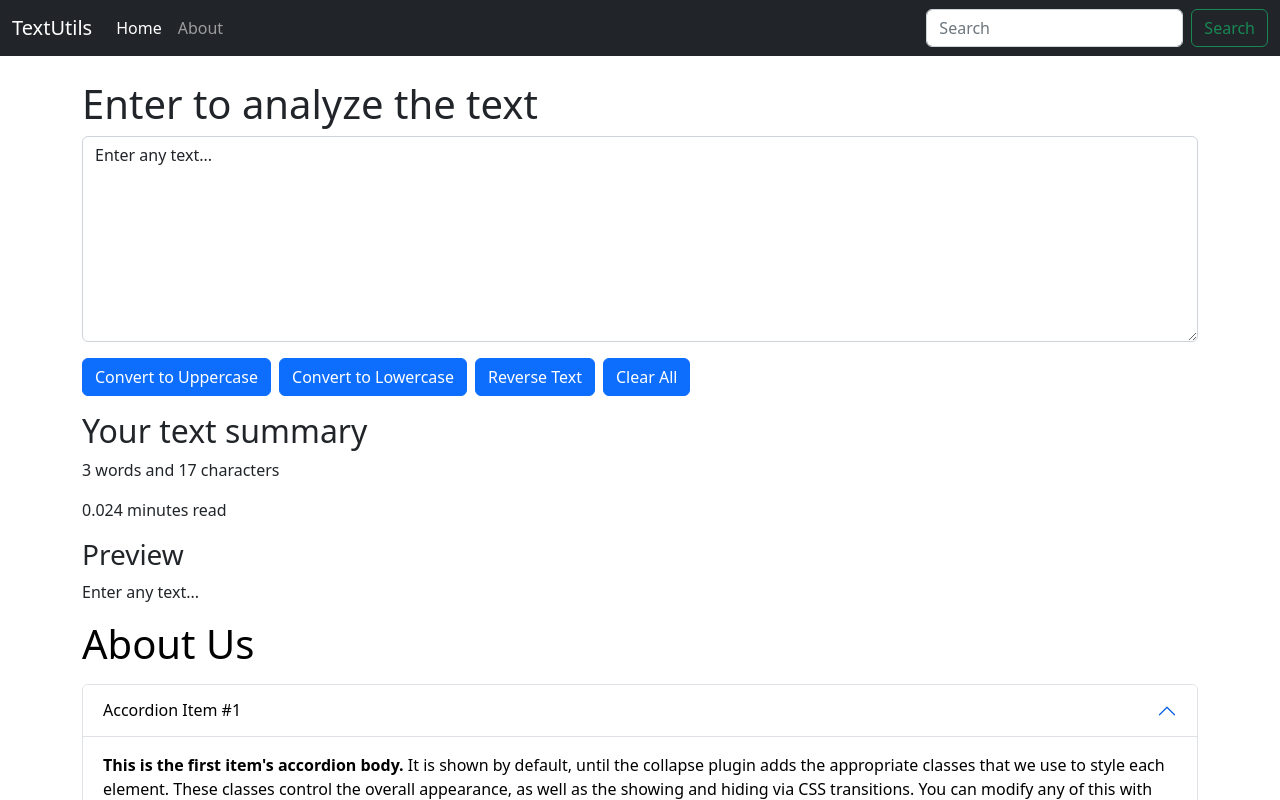
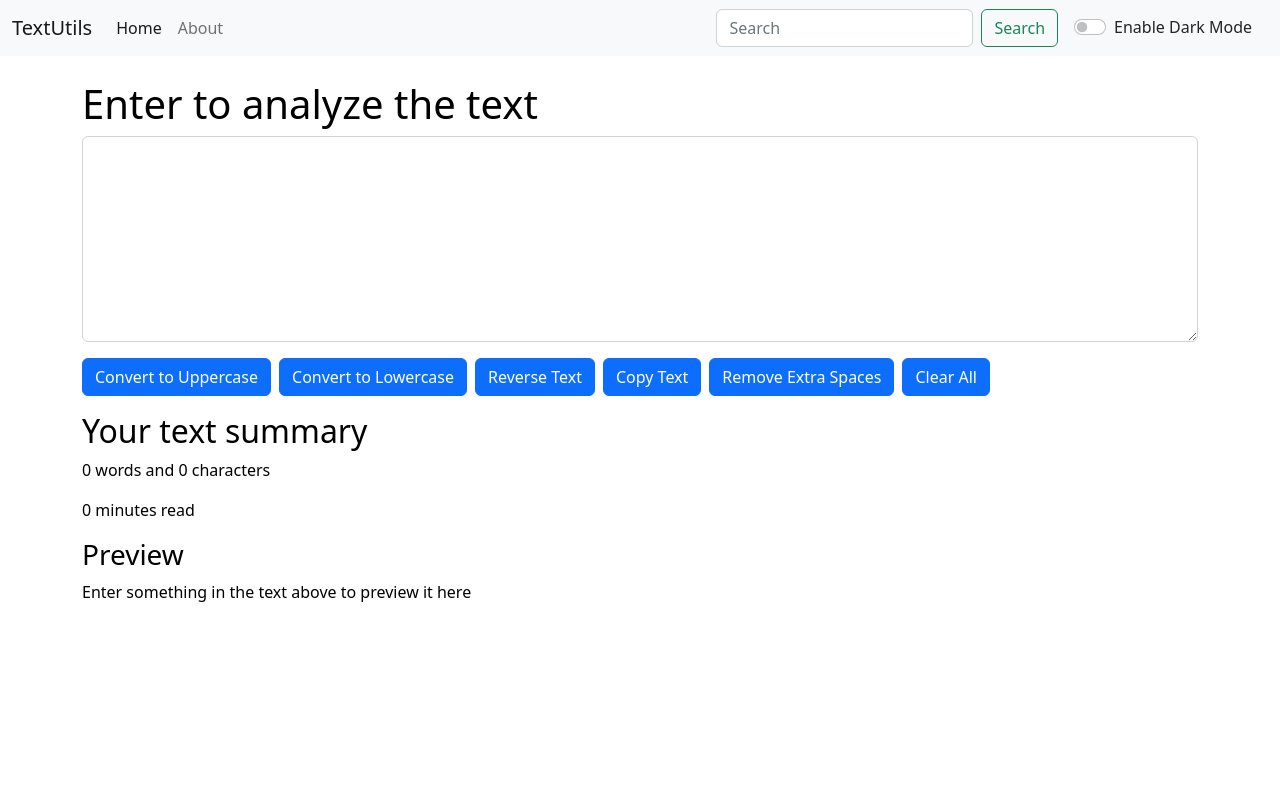
Before and after one commit to vishal-kumaar/text-utils, a React (Create React App) app: page / in a window 1280 px wide. Shown: the top 800 px of the page. Built offline with nearby package versions, Linux system fonts and the light colour scheme.

Commit message:
Lecture 12 Completed

```diff
--- a/src/App.js
+++ b/src/App.js
@@ -1,13 +1,26 @@
 import Navbar from "./components/Navbar";
 import TextForm from "./components/TextForm";
-import About from "./components/About";
+// import About from "./components/About";
+import { useState } from "react";
 
 function App() {
+  const [mode, setMode] = useState("light");
+  let toggleMode = () => {
+    if (mode === "light"){
+      setMode("dark");
+      document.body.style.backgroundColor = "black";
+    }
+    else{
+      setMode("light");
+      document.body.style.backgroundColor = "white";
+    }
+  }
+
   return (
     <>
-    <Navbar title="TextUtils"/>
-    <TextForm heading = "Enter to analyze the text" />
-    <About/>
+    <Navbar title="TextUtils" mode={mode} toggleMode={toggleMode}/>
+    <TextForm heading = "Enter to analyze the text" mode={mode} />
+    {/* <About/> */}
     </>
   );
 }
--- a/src/components/Navbar.js
+++ b/src/components/Navbar.js
@@ -3,7 +3,7 @@ import PropTypes from 'prop-types'
 
 function Navbar(props) {
   return (
-    <nav className="navbar navbar-expand-lg navbar-dark bg-dark">
+    <nav className={`navbar navbar-expand-lg navbar-${props.mode} bg-${props.mode}`}>
         <div className="container-fluid">
             <a className="navbar-brand" href="/">{props.title}</a>
             <button className="navbar-toggler" type="button" data-bs-toggle="collapse" data-bs-target="#navbarSupportedContent" aria-controls="navbarSupportedContent" aria-expanded="false" aria-label="Toggle navigation">
@@ -22,6 +22,10 @@ function Navbar(props) {
                 <input className="form-control me-2" type="search" placeholder="Search" aria-label="Search" />
                 <button className="btn btn-outline-success" type="submit">Search</button>
             </form>
+            <div className={`form-check form-switch text-${props.mode === "light" ? "dark" : "light"} mx-3`}>
+                <input className="form-check-input" type="checkbox" role="switch" id="flexSwitchCheckDefault" onClick={props.toggleMode} />
+                <label className="form-check-label" htmlFor="flexSwitchCheckDefault">{props.mode === "light" ? "Enable" : "Disable"} Dark Mode</label>
+            </div>
             </div>
         </div>
     </nav>
--- a/src/components/TextForm.js
+++ b/src/components/TextForm.js
@@ -1,7 +1,7 @@
 import React, {useState} from 'react'
 
 function TextUtils(props) {
-  const [text, setText] = useState("Enter any text...");
+  const [text, setText] = useState("");
 
   let convertToUppercase = () => {
     let newText = text.toUpperCase();
@@ -16,6 +16,15 @@ function TextUtils(props) {
   let reverseText = () => {
     let newText = text.split("").reverse().join("");
     setText(newText);
+  }
+
+  let copyText = () => {
+    navigator.clipboard.writeText(text);
+  }
+
+  let removeExtraSpace = () => {
+    let newText = text.split(/[ ]+/);
+    setText(newText.join(" "));
   }
 
   let clearAll = () => {
@@ -38,19 +47,21 @@ function TextUtils(props) {
   return (
     <>
     <div className="container mt-4 mb-3">
-        <h1>{props.heading}</h1>
-        <textarea className="form-control" value={text} onChange={handleOnChange} id="exampleFormControlTextarea1" rows="8"></textarea>
+        <h1 style={{color: props.mode === "light" ? "black" : "white"}}>{props.heading}</h1>
+        <textarea className="form-control" value={text} onChange={handleOnChange} id="myBox" rows="8" style={{backgroundColor: props.mode === "light" ? "white" : "black", color: props.mode === "light" ? "black" : "white"}}></textarea>
         <button className="btn btn-primary mt-3" onClick={convertToUppercase}>Convert to Uppercase</button>
         <button className="btn btn-primary mt-3 mx-2" onClick={convertToLowercase}>Convert to Lowercase</button>
         <button className="btn btn-primary mt-3" onClick={reverseText}>Reverse Text</button>
+        <button className="btn btn-primary mt-3 mx-2" onClick={copyText}>Copy Text</button>
+        <button className="btn btn-primary mt-3" onClick={removeExtraSpace}>Remove Extra Spaces</button>
         <button className="btn btn-primary mt-3 mx-2" onClick={clearAll}>Clear All</button>
     </div>
-    <div className="container">
+    <div className="container" style={{color: props.mode === "light" ? "black" : "white"}}>
       <h2>Your text summary</h2>
       <p>{words} words and {text.length} characters</p>
       <p>{0.008 * words} minutes read</p>
       <h3>Preview</h3>
-      <p>{text}</p>
+      <p>{text.length > 0 ? text : "Enter something in the text above to preview it here"}</p>
     </div>
   </>
   )
```
